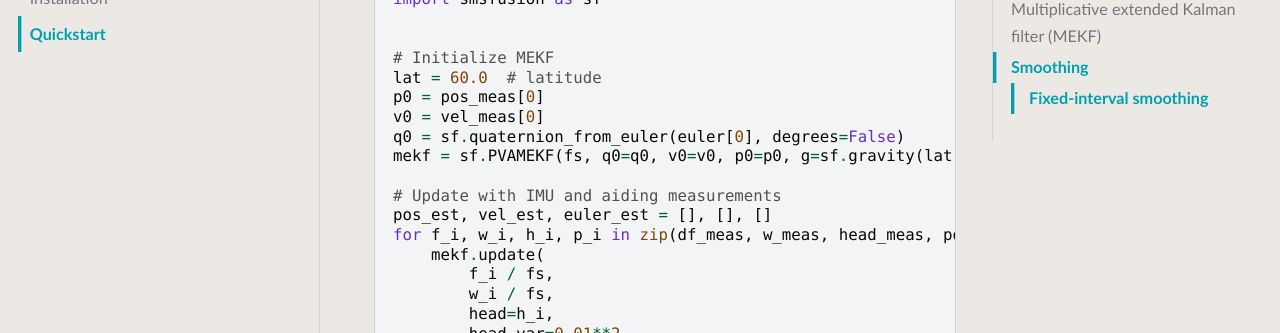
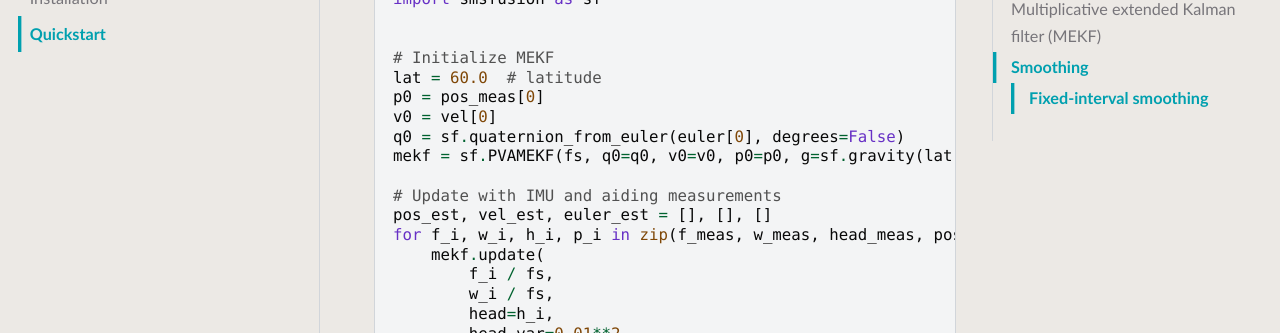
Before and after one commit to 4Subsea/smsfusion-python, a Sphinx documentation site: the page built from docs/user_guide/quickstart.rst, in a window 1280 px wide and 1400 px high, scrolled down 6085 px. Shown: the part 153-486 px from the top of the window. Built offline with Sphinx 7.4.7 and the PyData theme 0.15.4, drawn with Linux system fonts in a browser that asks for light colours; some of the changed text lies outside the part shown.

Commit message:
Small fixes in examples so they run

```diff
--- a/docs/user_guide/quickstart.rst
+++ b/docs/user_guide/quickstart.rst
@@ -254,13 +254,13 @@ with position and heading aiding:
     # Initialize MEKF
     lat = 60.0  # latitude
     p0 = pos_meas[0]
-    v0 = vel_meas[0]
+    v0 = vel[0]
     q0 = sf.quaternion_from_euler(euler[0], degrees=False)
     mekf = sf.PVAMEKF(fs, q0=q0, v0=v0, p0=p0, g=sf.gravity(lat))
 
     # Update with IMU and aiding measurements
     pos_est, vel_est, euler_est = [], [], []
-    for f_i, w_i, h_i, p_i in zip(df_meas, w_meas, head_meas, pos_meas):
+    for f_i, w_i, h_i, p_i in zip(f_meas, w_meas, head_meas, pos_meas):
         mekf.update(
             f_i / fs,
             w_i / fs,
@@ -307,13 +307,13 @@ filter's PVA estimates using :class:`~smsfusion.FixedIntervalSmoother`:
     # Initialize smoother
     lat = 60.0  # latitude
     p0 = pos_meas[0]
-    v0 = vel_meas[0]
+    v0 = vel[0]
     q0 = sf.quaternion_from_euler(euler[0], degrees=False)
     mekf = sf.PVAMEKF(fs, q0=q0, v0=v0, p0=p0, g=sf.gravity(lat))
     smoother = sf.FixedIntervalSmoother(mekf)
 
     # Update with IMU and aiding measurements
-    for f_i, w_i, h_i, p_i in zip(df_meas, w_meas, head_meas, pos_meas):
+    for f_i, w_i, h_i, p_i in zip(f_meas, w_meas, head_meas, pos_meas):
         smoother.update(
             f_i / fs,
             w_i / fs,
```
